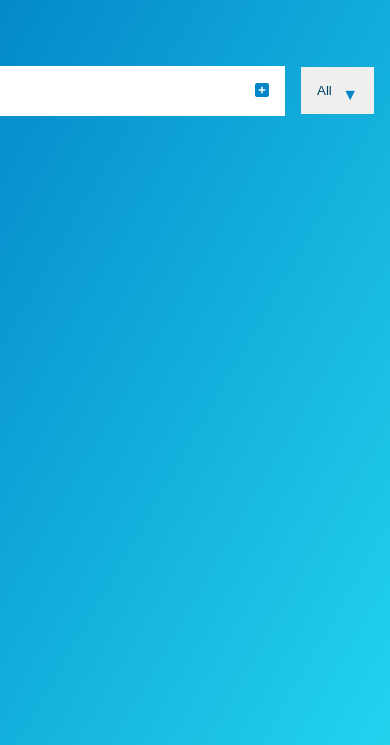
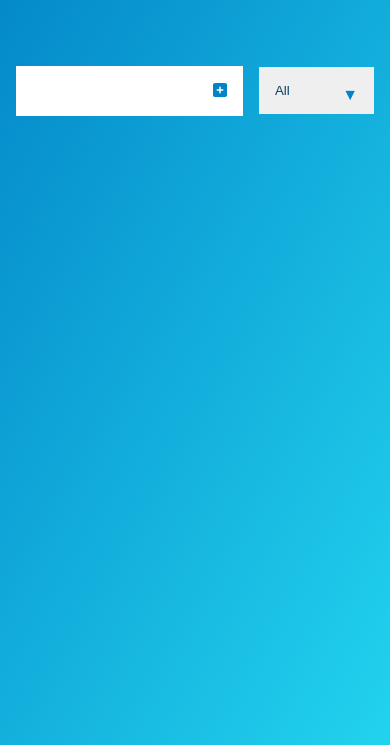
Before and after one commit to fazil490/Todo-List, a plain HTML site: page index.html in a window 390 px wide. Shown: the part 99-844 px from the top of the page. Drawn offline with Linux system fonts and the light colour scheme.

Commit message:
update - responsive styling

```diff
--- a/styles.css
+++ b/styles.css
@@ -145,3 +145,17 @@ select {
     background-color: #0284c7;
     color: white;
 }
+
+/* Media Queries */
+
+@media(max-width:500px) {
+    .todo-input {
+        width: 60%;
+        margin-left: 1rem;
+    }
+
+    .select {
+        width: 40%;
+    }
+
+}
```
